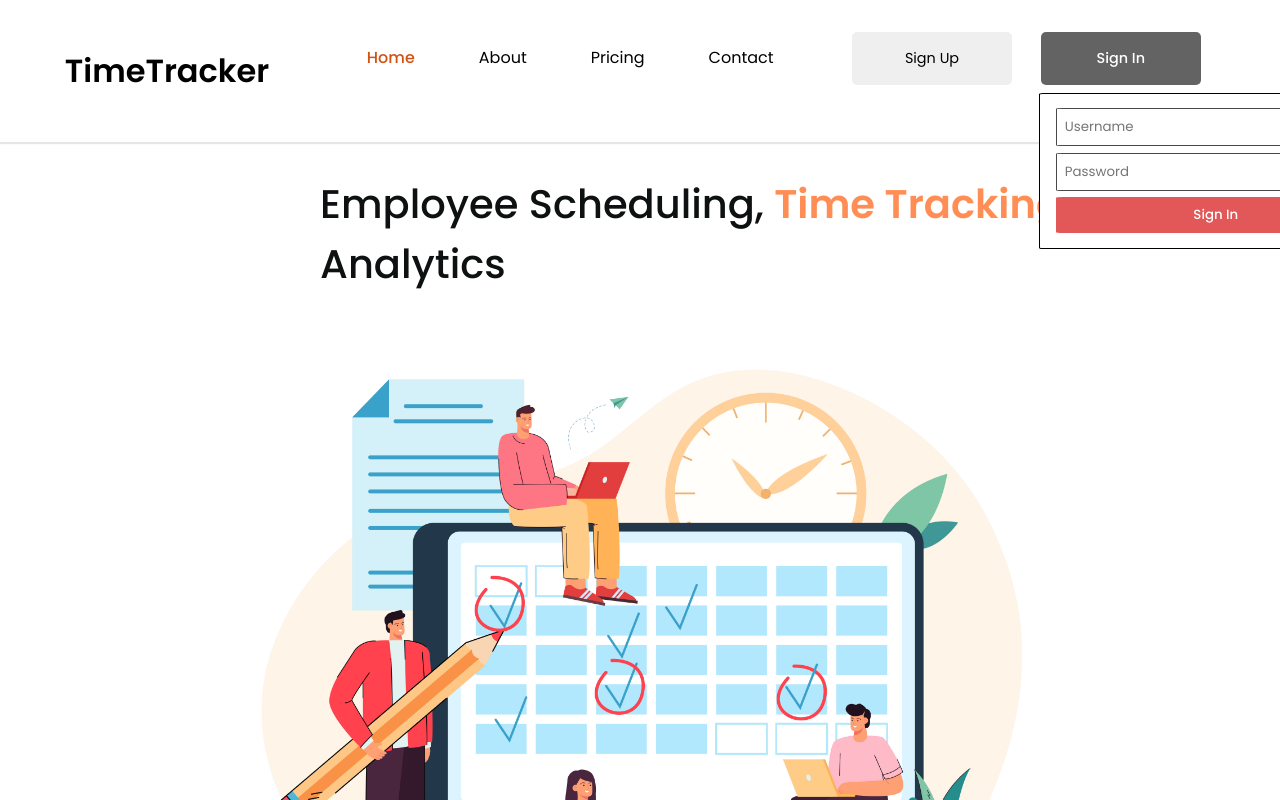
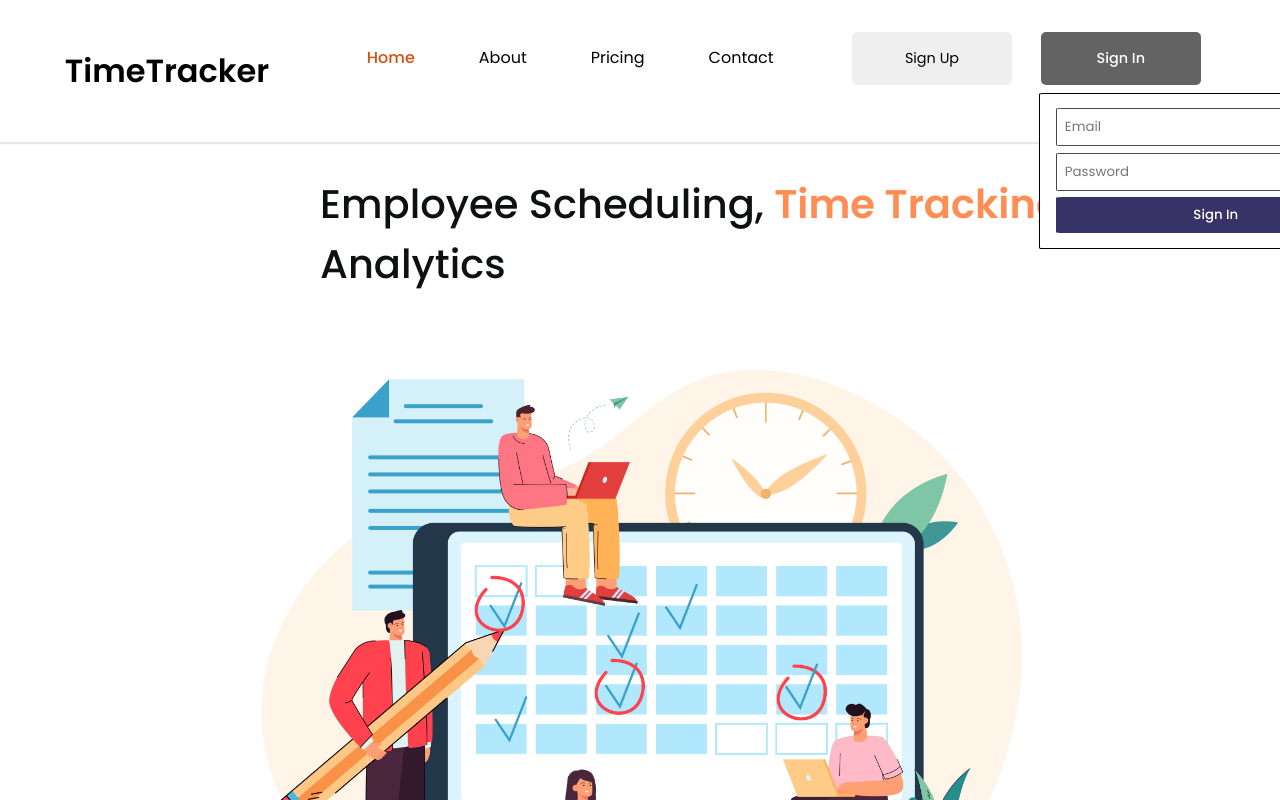
Before and after one commit to chenderson17/TimeTracker, a React (Create React App) app in the folder timetrackerwebapp/: page / in a window 1280 px wide. Both pictures are taken after a click on the button "Sign In". Shown: the top 800 px of the page. Built offline with nearby package versions, Linux system fonts and the light colour scheme; some icons are missing.

Commit message:
changed sign in button color

```diff
--- a/timetrackerwebapp/src/Components/Header.css
+++ b/timetrackerwebapp/src/Components/Header.css
@@ -146,8 +146,7 @@ header a {
   }
   input[type="submit"]{
     width:100%;
-    background-color:rgb(245, 121, 59);
-    background-color:rgba(221, 57, 57, 0.849);
+    background-color:rgb(56, 51, 102);
     color:rgb(255,255,255);
     border:none;
     cursor:pointer;
--- a/timetrackerwebapp/src/Components/Header.js
+++ b/timetrackerwebapp/src/Components/Header.js
@@ -13,7 +13,7 @@ export default function Header({signUpBtnDisplay,signInBtnDisplay, isHome, isPri
       <button className={`${isActive ? "header-selected-btn signInBtn-header header-btns" : "signInBtn-header header-btns"} `} onClick={signInOnClick}>Sign In</button>
       <div className={"login-container"}>
         <form className={`${isActive ? "open" : "login-form"}`}>
-        <input type="email" placeholder="Username" required={true} />
+        <input type="email" placeholder="Email" required={true} />
       <input type="password" placeholder="Password" required={true}/>
         <input type="submit" value="Sign In" />
         </form>
```
